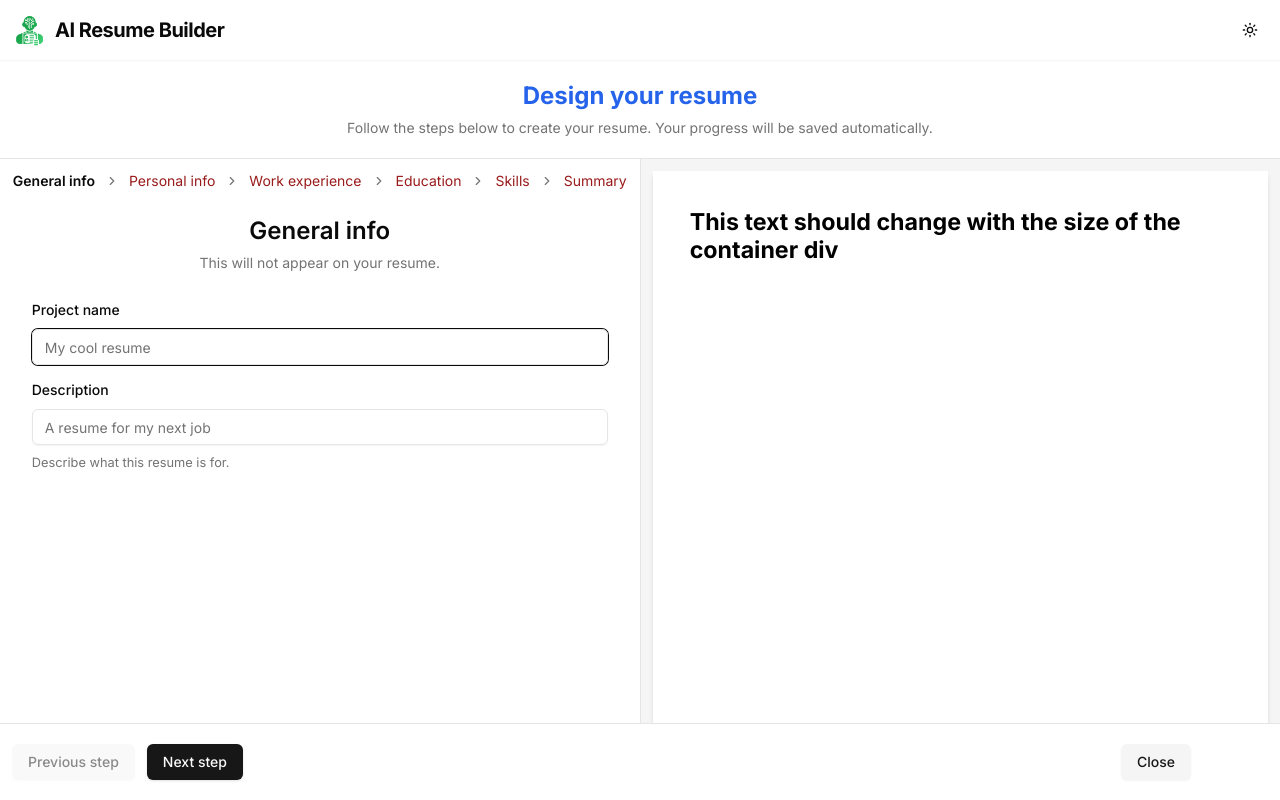
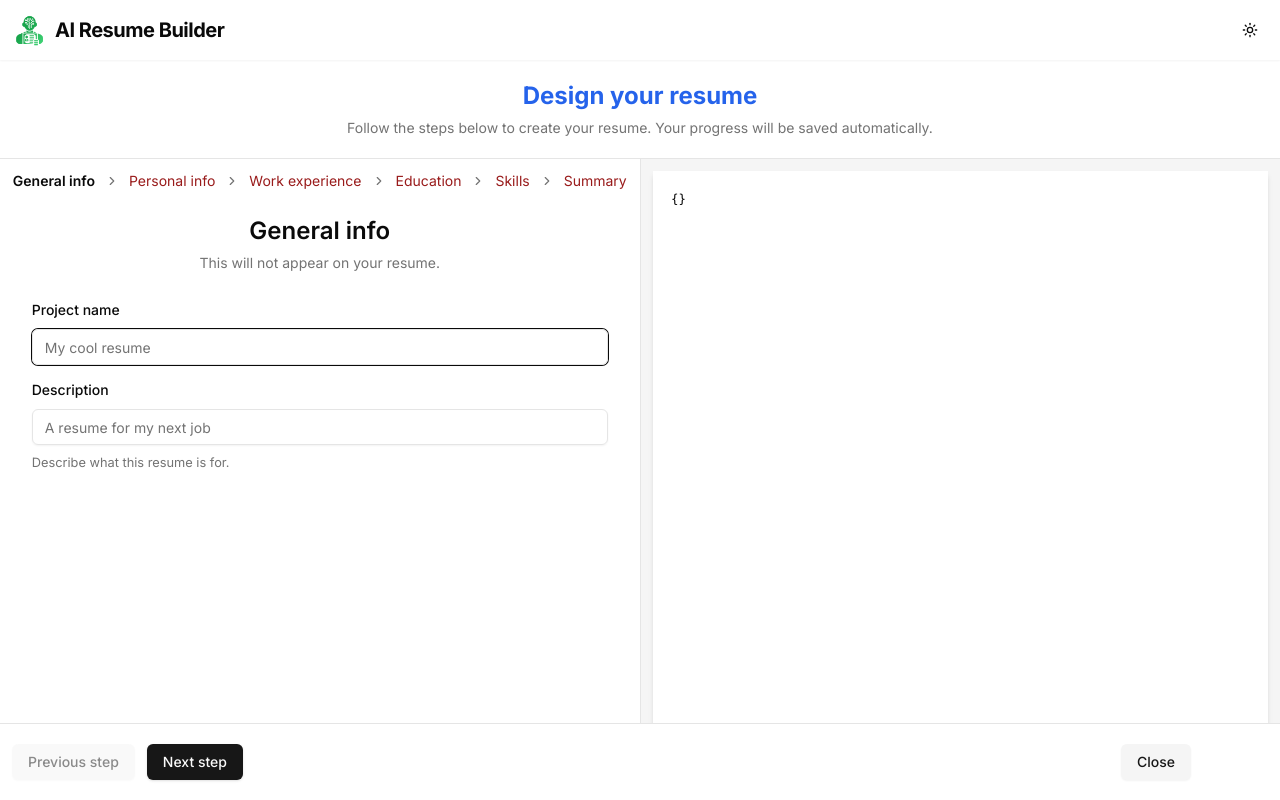
Before and after one commit to NeilRow56/coding_cv, a Next.js app: page /editor in a window 1280 px wide. Built offline with nearby package versions, Linux system fonts and the light colour scheme.

Commit message:
ResumePreview.tsx updated for personal Information header

```diff
--- a/src/components/ResumePreview.tsx
+++ b/src/components/ResumePreview.tsx
@@ -1,7 +1,8 @@
 import useDimensions from '@/hooks/useDimensions'
 import { cn } from '@/lib/utils'
 import { ResumeValues } from '@/lib/validation'
-import React, { useRef } from 'react'
+import Image from 'next/image'
+import React, { useEffect, useRef, useState } from 'react'
 
 interface ResumePreviewProps {
   resumeData: ResumeValues
@@ -31,10 +32,86 @@ export default function ResumePreview({
           zoom: (1 / 794) * width
         }}
       >
-        <h1 className='p-6 text-3xl font-bold'>
-          This text should change with the size of the container div
-        </h1>
+        <pre>{JSON.stringify(resumeData, null, 2)}</pre>
+        <PersonalInfoHeader resumeData={resumeData} />
       </div>
     </div>
   )
 }
+
+interface ResumeSectionProps {
+  resumeData: ResumeValues
+}
+
+function PersonalInfoHeader({ resumeData }: ResumeSectionProps) {
+  const {
+    photo,
+    firstName,
+    lastName,
+    jobTitle,
+    city,
+    country,
+    phone,
+    email
+    //   colorHex,
+    //   borderStyle,
+  } = resumeData
+
+  const [photoSrc, setPhotoSrc] = useState(photo instanceof File ? '' : photo)
+
+  useEffect(() => {
+    const objectUrl = photo instanceof File ? URL.createObjectURL(photo) : ''
+    if (objectUrl) setPhotoSrc(objectUrl)
+    if (photo === null) setPhotoSrc('')
+    return () => URL.revokeObjectURL(objectUrl)
+  }, [photo])
+
+  return (
+    <div className='flex items-center gap-6'>
+      {photoSrc && (
+        <Image
+          src={photoSrc}
+          width={100}
+          height={100}
+          alt='Author photo'
+          className='aspect-square object-cover'
+          // style={{
+          //   borderRadius:
+          //     borderStyle === BorderStyles.SQUARE
+          //       ? "0px"
+          //       : borderStyle === BorderStyles.CIRCLE
+          //         ? "9999px"
+          //         : "10%",
+          // }}
+        />
+      )}
+      <div className='space-y-2.5'>
+        <div className='space-y-1'>
+          <p
+            className='text-3xl font-bold'
+            //   style={{
+            //     color: colorHex,
+            //   }}
+          >
+            {firstName} {lastName}
+          </p>
+          <p
+            className='font-medium'
+            //   style={{
+            //     color: colorHex,
+            //   }}
+          >
+            {jobTitle}
+          </p>
+        </div>
+        <p className='text-xs text-gray-500'>
+          {city}
+          {city && country ? ', ' : ''}
+          {country}
+          {(city || country) && (phone || email) ? ' • ' : ''}
+          {[phone, email].filter(Boolean).join(' • ')}
+        </p>
+      </div>
+    </div>
+  )
+}
```
